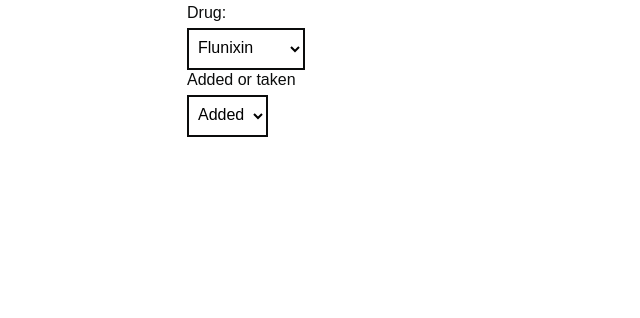
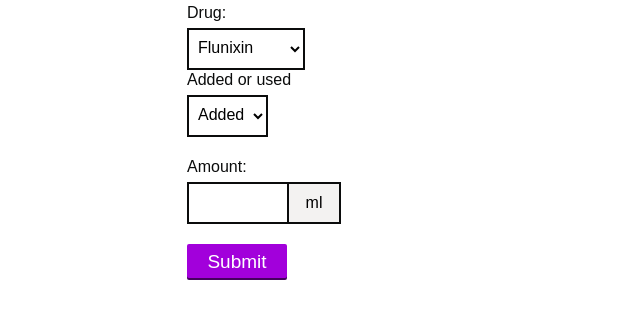
Before and after one commit to LaurenW-rgb/LaurenW-rgb.github.io, a website built with Vite: page CarInventory.html in a window 1280 px wide. Shown: the part 164-482 px from the top of the page, without its empty margins (253-893 px from the left). Built offline with nearby package versions, Linux system fonts and the light colour scheme.

Commit message:
added amount input and submit button

```diff
--- a/CarInventory.html
+++ b/CarInventory.html
@@ -43,17 +43,34 @@
                 <option value="butador">Butador</option>
             </select>
             <div class="div">
-                <label class="label" for="direction">Added or taken</label>
+                <label class="label" for="direction">Added or used</label>
                 <select
                     class="standard-select"
                     id="direction"
                     name="direction"
                     >
                     <option value="added">Added</option>
-                    <option value="taken">Taken</option>
+                    <option value="used">Used</option>
                 </select>
             </div>
+            <div class="div">
+                <label class="label" for="amount">Amount:</label>
+                <div class="input-wrapper">
+                    <input
+                    class="input"
+                    type="number"
+                    step="any"
+                    min="0"
+                    id="amount"
+                    name="amount"
+                    />
+                    <div class="input-suffix" aria-hidden="true">ml</div>
+                </div>
+            </div>
         </div>
+            <button type="submit" class="button">
+                Submit
+            </button>
         </form>
     </section>
 </div>
```
